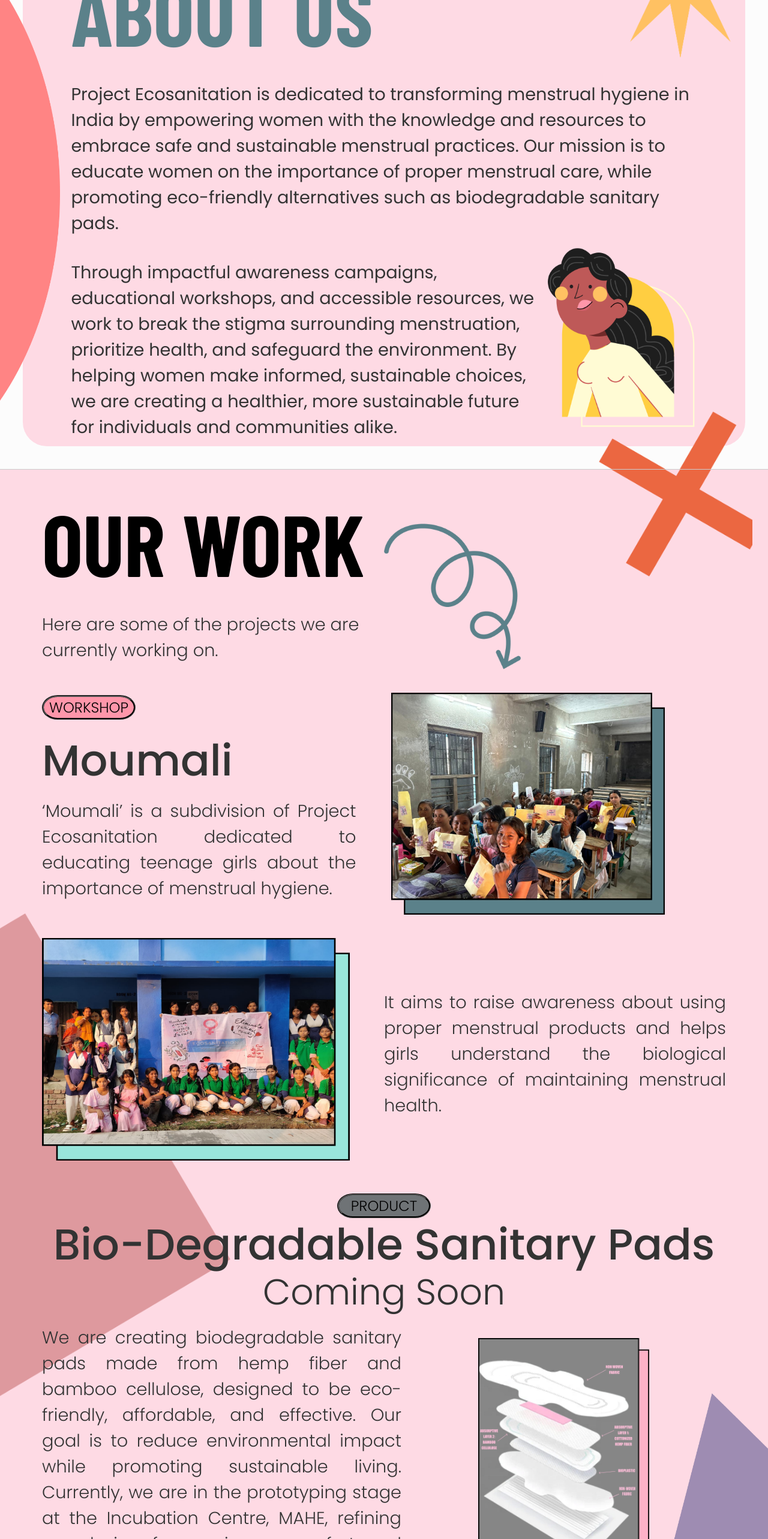
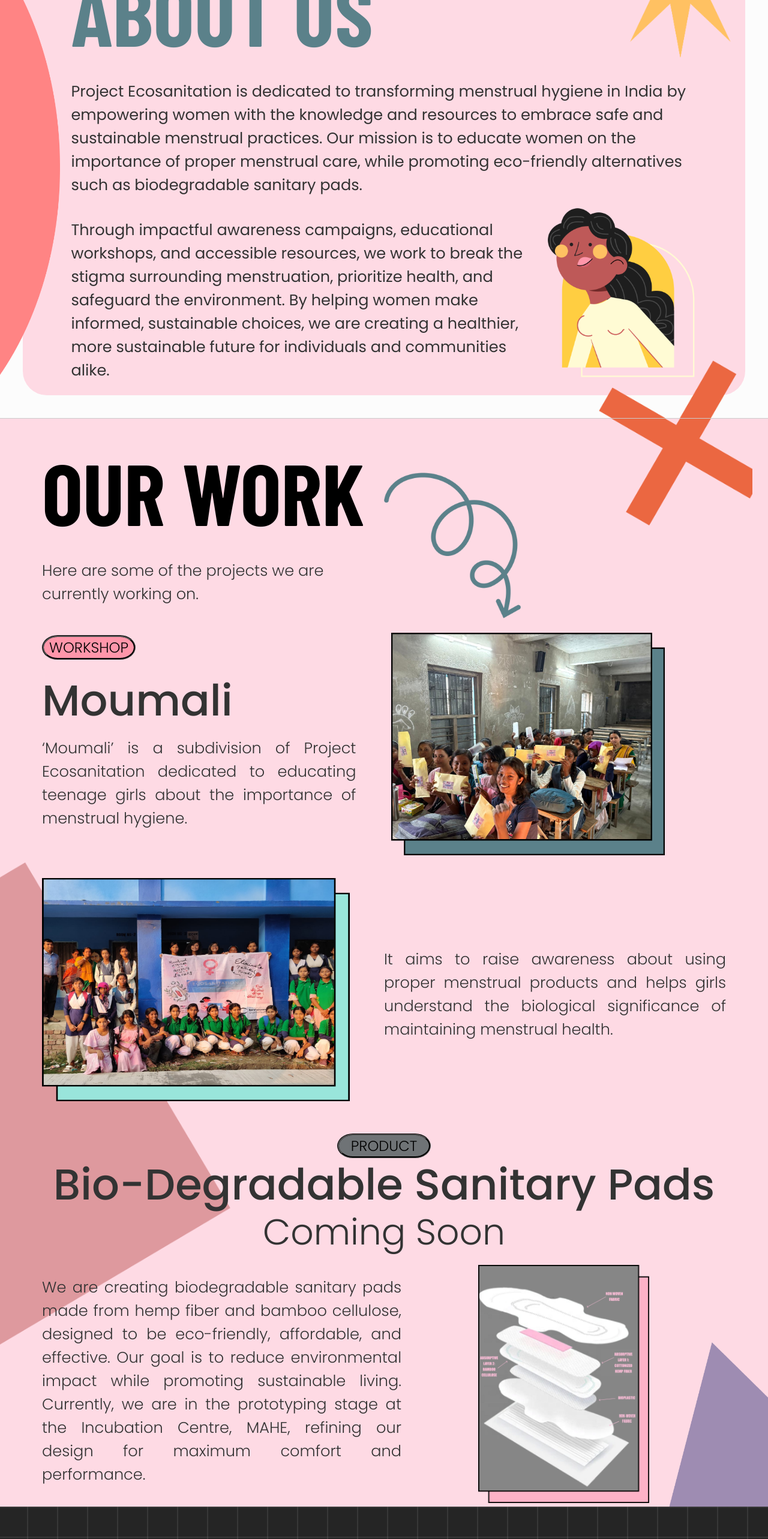
Before and after one commit to CrystalFireSword/Eco-san-web, a React (Vite) app: page / in a window 1280 px wide. Shown: the part 940-3506 px from the top of the page at 60% size. Built offline with nearby package versions, Linux system fonts and the light colour scheme; a web font is replaced by a local one.

Commit message:
Design changes - size adjustment to vw

```diff
--- a/src/styles/about.css
+++ b/src/styles/about.css
@@ -56,7 +56,7 @@
 }
 
 .about-description-1 {
-  font-size: 120%;
+  font-size: 2vw;
   color: #333;
   font-family: 'Poppins';
   margin-bottom: 10px;
@@ -65,7 +65,7 @@
 }
 
 .about-description-2 {
-  font-size: 120%;
+  font-size: 2vw;
   color: #333;
   font-family: 'Poppins';
   margin-bottom: 10px;
--- a/src/styles/ourWork.css
+++ b/src/styles/ourWork.css
@@ -44,7 +44,7 @@
   }
 
   .work-description-1 {
-    font-size: 120%;
+    font-size: 2vw;
     color: #333;
     font-family: 'Poppins';
 
@@ -97,7 +97,7 @@
   }
 
   .work-description-1-1 {
-    font-size: 120%;
+    font-size: 2vw;;
     color: #333;
     font-family: 'Poppins';
     margin-bottom: 10px;
@@ -131,7 +131,7 @@
 
 
   .work-description-2-2 {
-    font-size: 120%;
+    font-size: 2vw;
     color: #333;
     font-family: 'Poppins';
     padding: 0;
@@ -211,7 +211,7 @@
       display: flex;
     }
     .work-description-3{
-      font-size: 120%;
+      font-size: 2vw;
       color: #333;
       font-family: 'Poppins';
       margin-bottom: 10px;
```
